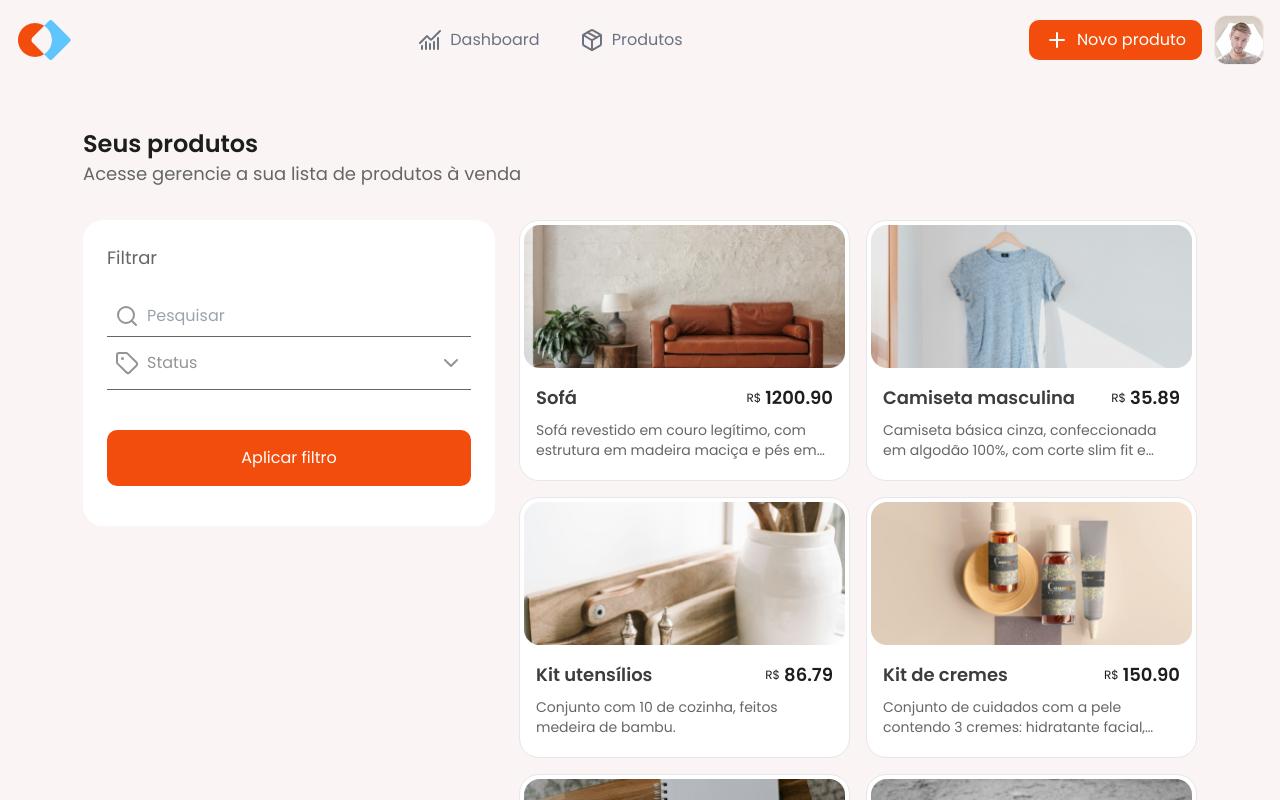
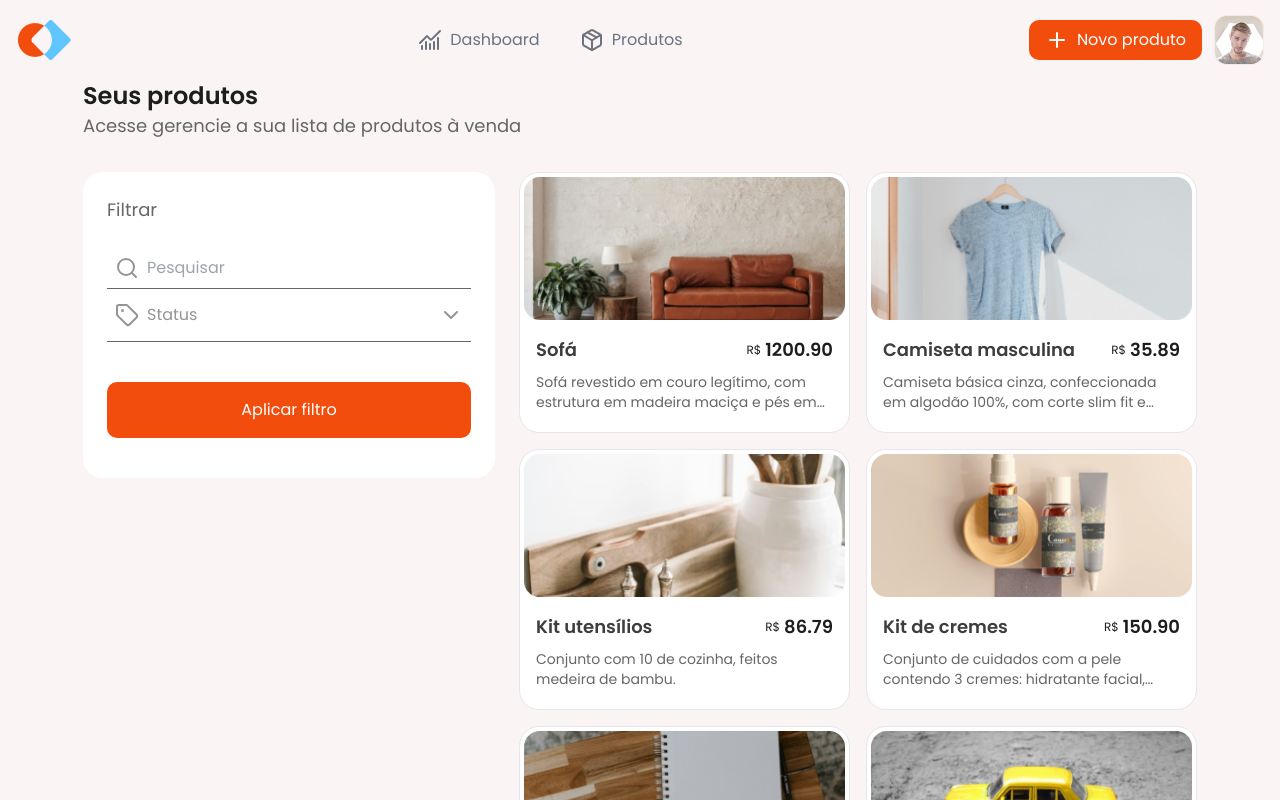
Before and after one commit to cesar7722a/Gestao-de-Marktplace, a React (Vite) app: page /produtos in a window 1280 px wide. Shown: the top 800 px of the page. Built offline with nearby package versions, Linux system fonts and the light colour scheme.

Commit message:
feat:add layourt rooter

```diff
--- a/src/App.tsx
+++ b/src/App.tsx
@@ -1,13 +1,16 @@
 import { BrowserRouter, Route, Routes } from "react-router-dom";
 import { Login } from "./pages/Login";
 import { Produtos } from "./pages/Produtos";
+import { LayourtRooter } from "./components/Layourt";
 
 export function App() {
   return (
     <BrowserRouter>
       <Routes>
         <Route path="/" element={<Login />} />
-        <Route path="/Produtos" element={<Produtos />} />
+        <Route element={<LayourtRooter />}>
+          <Route path="/produtos" element={<Produtos />} />
+        </Route>
       </Routes>
     </BrowserRouter>
   );
--- /dev/null
+++ b/src/components/Layourt.tsx
@@ -0,0 +1,11 @@
+import { Outlet } from "react-router-dom";
+import { Header } from "./Header";
+
+export function LayourtRooter() {
+  return (
+    <>
+      <Header />
+      <Outlet />
+    </>
+  );
+}
--- a/src/pages/Produtos.tsx
+++ b/src/pages/Produtos.tsx
@@ -64,7 +64,6 @@ export function Produtos() {
 
   return (
     <div className="space-y-12">
-      <Header />
       <div className="flex justify-center items-center pb-12">
         <div className="flex gap-8 flex-col">
           <div className="text-start">
```
